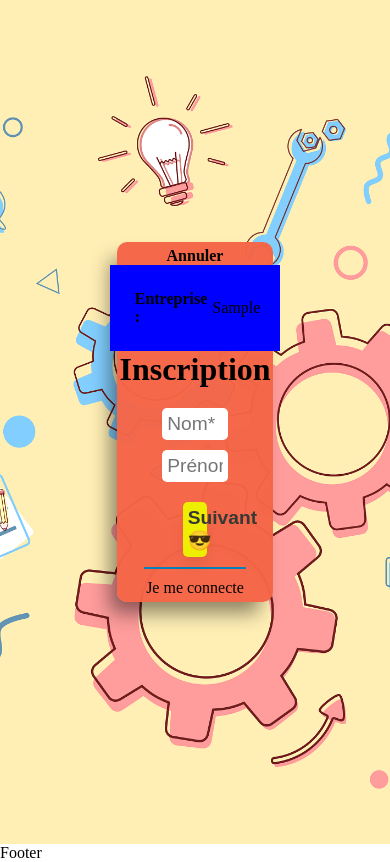
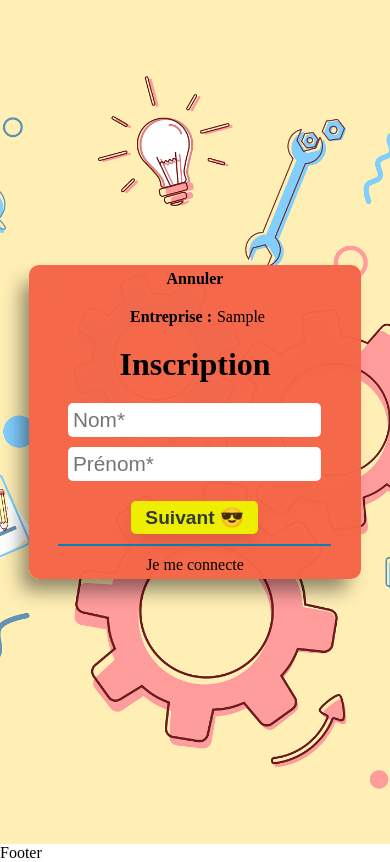
Before and after one commit to Lodrick-Dev/gestion-location, a React (Create React App) app: page / in a window 390 px wide. Both pictures are taken after typing "Sample" into the empty fields and a click on the button "Suivant 😎". Built offline with nearby package versions, Linux system fonts and the light colour scheme.

Commit message:
📱 responsiv form home -> ok

```diff
--- a/src/components/formAccueil/FormConnexion.js
+++ b/src/components/formAccueil/FormConnexion.js
@@ -95,4 +95,17 @@ const StyledFormConnexion = styled.form`
     transition: 0.1s;
     border-bottom: solid 3px #00a3ee;
   }
+
+  //884px = 768px
+  @media screen and (max-width: 884px) {
+    width: 90%;
+  }
+  //428px iphone 13 pro max
+  @media screen and (max-width: 428px) {
+    width: 100%;
+    input,
+    .div > input {
+      font-size: 1.3em;
+    }
+  }
 `;
--- a/src/components/formAccueil/FormDynamic.js
+++ b/src/components/formAccueil/FormDynamic.js
@@ -94,4 +94,18 @@ const StyledFormDynamic = styled.form`
     transition: 0.1s;
     border-bottom: solid 3px #00a3ee;
   }
+  //884px = 768px
+  @media screen and (max-width: 884px) {
+    width: 85%;
+    input {
+      width: 95%;
+      font-size: 1.3em;
+    }
+  }
+  //428px iphone 13
+  @media screen and (max-width: 428px) {
+    input {
+      width: 100%;
+    }
+  }
 `;
--- a/src/components/global/Button.jsx
+++ b/src/components/global/Button.jsx
@@ -26,4 +26,16 @@ const StyledButton = styled.button`
   box-shadow: 0px 10px 15px -3px rgba(0, 0, 0, 0.1);
   color: #353935;
   margin-top: 10px;
+  @media screen and (max-width: 884px) {
+    width: 50%;
+  }
+
+  /* //iphone 13 prox max 428px
+  @media screen and (min-width: 425px) {
+    width: 70%;
+  }
+  //iphone 13 390px
+  @media screen and (max-width: 390px) {
+    width: 70% !important;
+  } */
 `;
--- a/src/components/global/ButtonForm.jsx
+++ b/src/components/global/ButtonForm.jsx
@@ -20,4 +20,8 @@ const StyledButtonForm = styled.button`
     transition: 0.3s;
     background: #f3ed7b;
   }
+  //iphone 13 prox max 428px
+  @media screen and (max-width: 428px) {
+    width: 70%;
+  }
 `;
--- a/src/components/modalAccueil/StatutUser.js
+++ b/src/components/modalAccueil/StatutUser.js
@@ -53,4 +53,13 @@ const StyledStatutUser = styled.div`
     cursor: pointer;
     user-select: none;
   }
+  //884px = 768px
+  @media screen and (max-width: 884px) {
+    width: 55%;
+  }
+
+  //428px iphone 13
+  @media screen and (max-width: 428px) {
+    width: 85%;
+  }
 `;
--- a/src/components/preview/PreviewRegister.js
+++ b/src/components/preview/PreviewRegister.js
@@ -44,11 +44,12 @@ const PreviewRegister = () => {
 export default PreviewRegister;
 
 const StyledPreviewRegister = styled.div`
-  background: blue;
-  /* width: 80%; */
-  padding: 10px;
+  /* background: blue; */
+  width: 100%;
+  padding: 5px;
   display: flex;
   justify-content: space-evenly;
+  flex-wrap: wrap;
   div {
     display: flex;
     justify-content: center;
```
